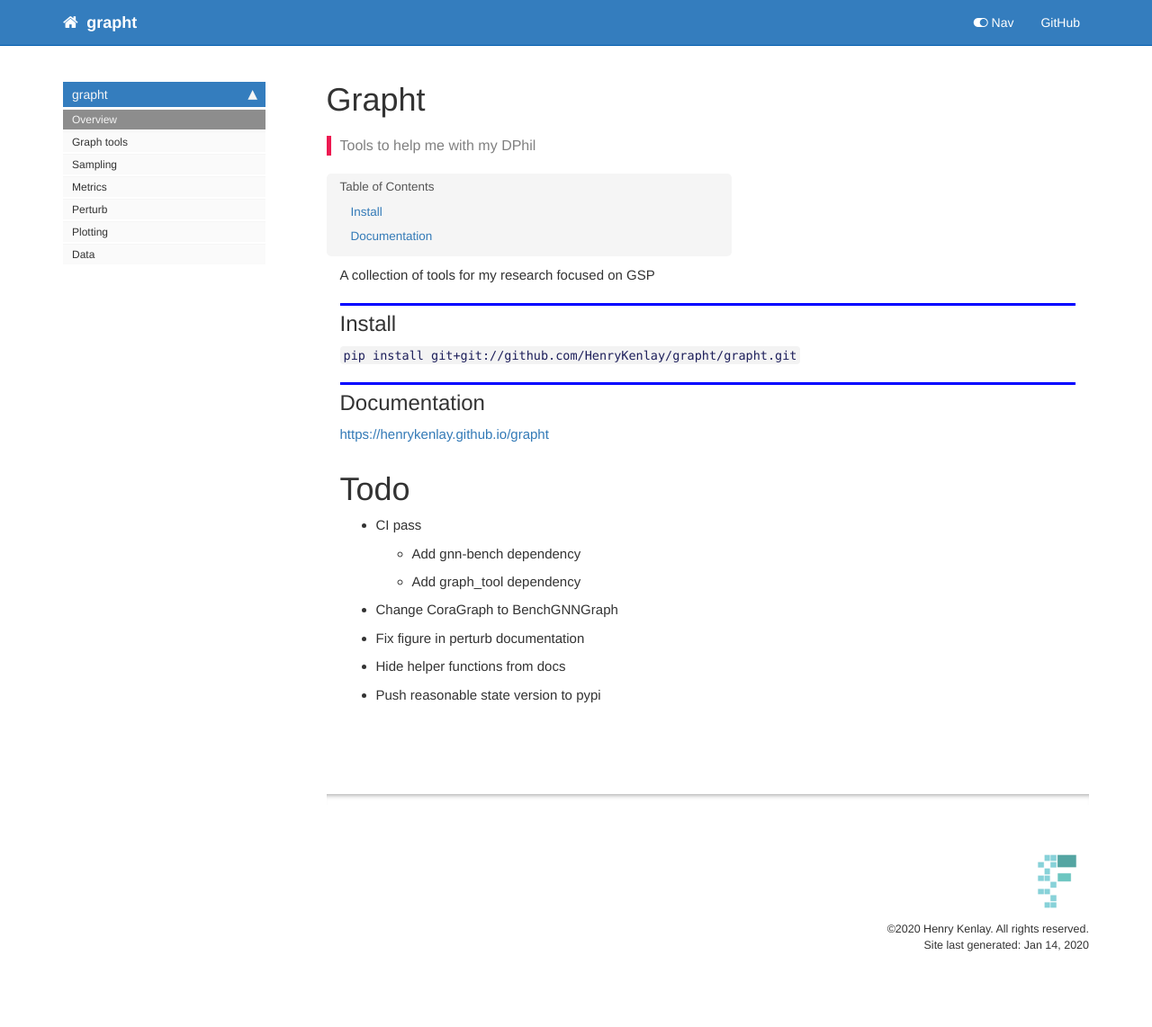
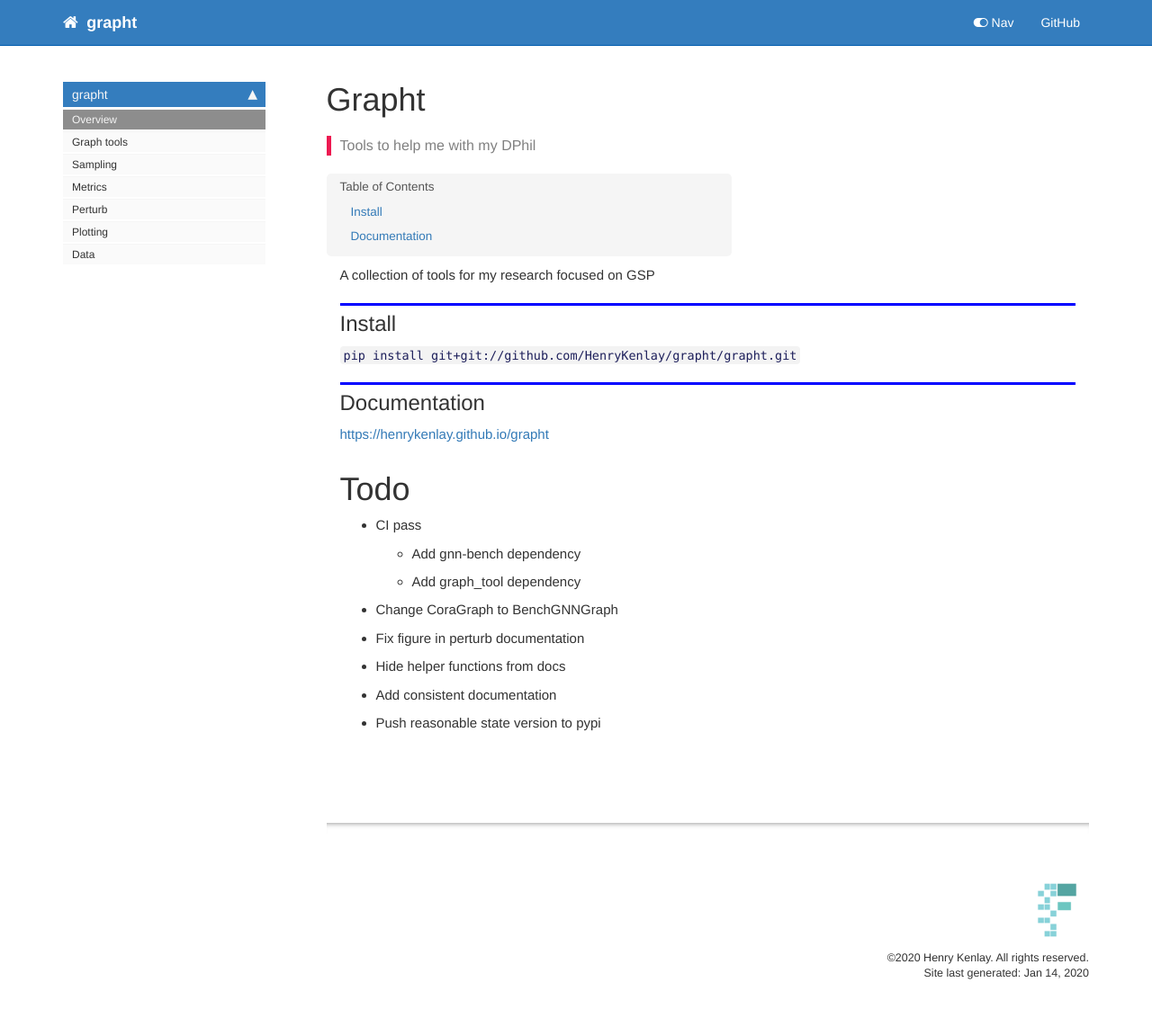
Before and after one commit to henrykenlay/grapht, a Jekyll site: the page built from docs/index.html, in a window 1280 px wide. Shown: the whole page at 90% size. Built offline with Jekyll 4.4.1, drawn with Linux system fonts in a browser that asks for light colours; nearby versions of some CDN libraries; comment, search, counter and statistics services are not loaded; before the commit the page ends 1111 px from its top, so only the background shows below that.

Commit message:
add to todo

```diff
--- a/docs/index.html
+++ b/docs/index.html
@@ -66,6 +66,7 @@ summary: "Tools to help me with my DPhil"
 <li>Change CoraGraph to BenchGNNGraph</li>
 <li>Fix figure in perturb documentation</li>
 <li>Hide helper functions from docs</li>
+<li>Add consistent documentation </li>
 <li>Push reasonable state version to pypi </li>
 </ul>
 
```
Also changed, not shown: README.md, 1 other file.
